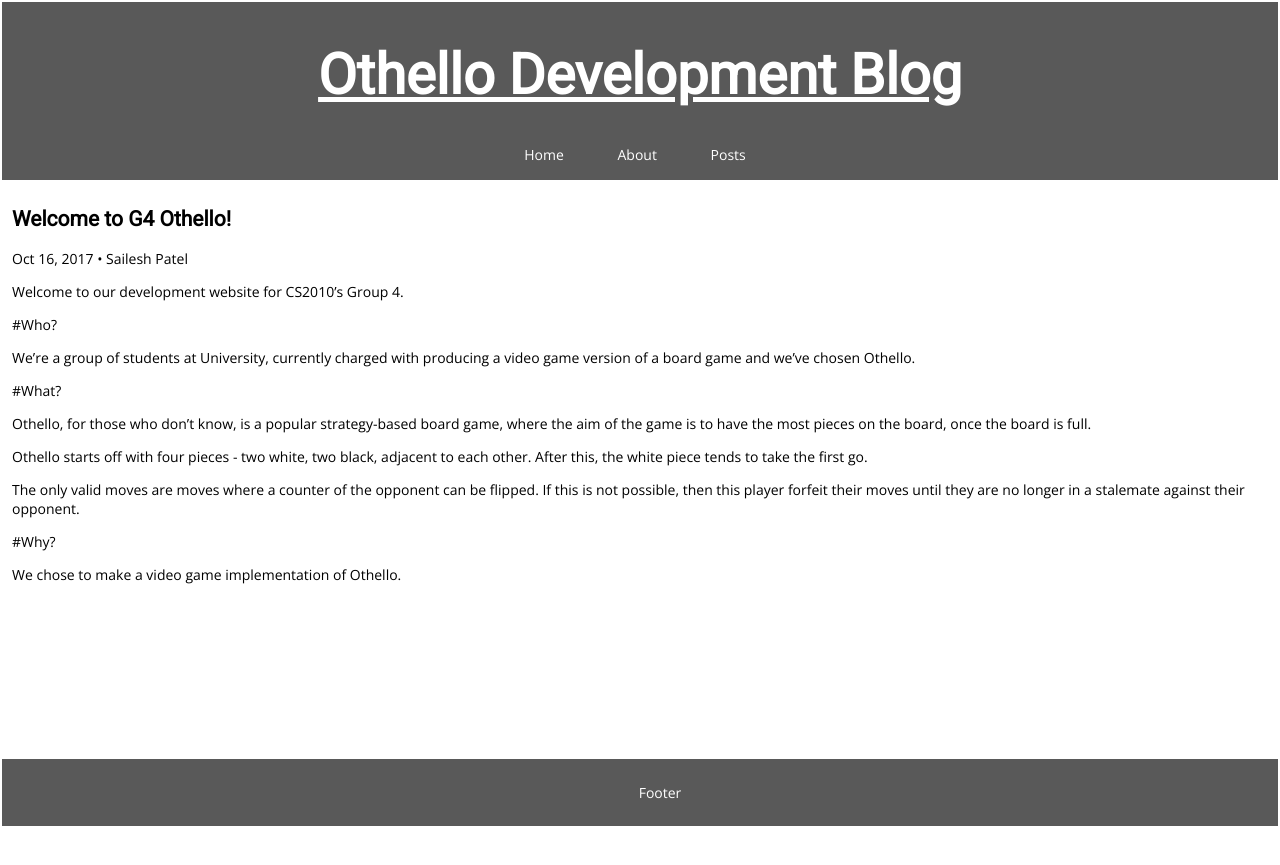
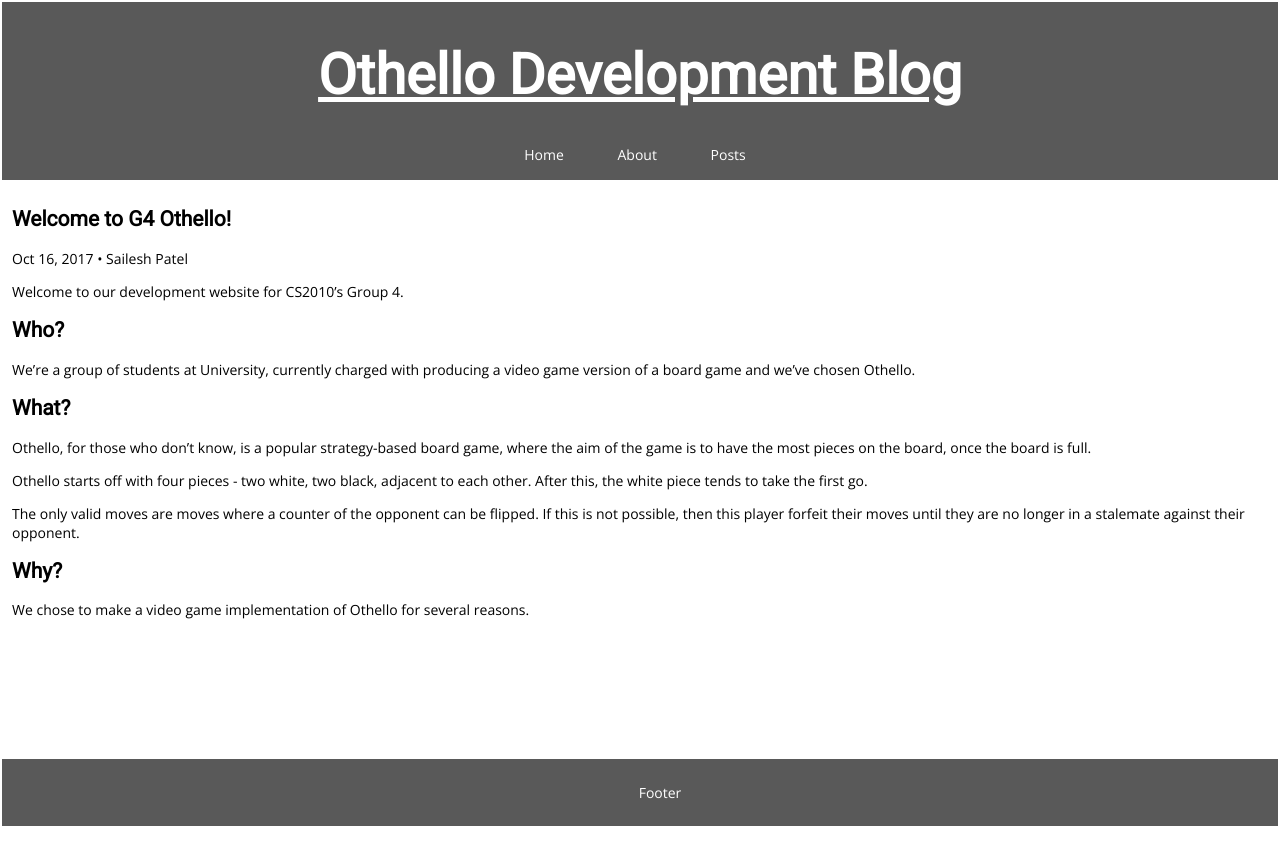
Before and after one commit to SaileshPatel/othello-website, a Jekyll site: the page built from _posts/2017-10-16-welcome-to-g4-othello.markdown, in a window 1280 px wide. Shown: the top 865 px of the page. Built offline with Jekyll 4.4.1, drawn with Linux system fonts in a browser that asks for light colours.

Commit message:
modified sass

```diff
--- a/_posts/2017-10-16-welcome-to-g4-othello.markdown
+++ b/_posts/2017-10-16-welcome-to-g4-othello.markdown
@@ -6,11 +6,11 @@ author: Sailesh Patel
 ---
 Welcome to our development website for CS2010's Group 4.
 
-#Who?
+## Who?
 
 We're a group of students at University, currently charged with producing a video game version of a board game and we've chosen Othello.
 
-#What?
+## What?
 
 Othello, for those who don't know, is a popular strategy-based board game, where the aim of the game is to have the most pieces on the board, once the board is full.
 
@@ -18,6 +18,6 @@ Othello starts off with four pieces - two white, two black, adjacent to each oth
 
 The only valid moves are moves where a counter of the opponent can be flipped. If this is not possible, then this player forfeit their moves until they are no longer in a stalemate against their opponent.
 
-#Why?
+## Why?
 
-We chose to make a video game implementation of Othello.
+We chose to make a video game implementation of Othello for several reasons.
--- a/css/main.scss
+++ b/css/main.scss
@@ -4,7 +4,7 @@
 @import url('https://fonts.googleapis.com/css?family=Open+Sans|Roboto');
 
 $header-fonts: "Roboto", "Open Sans", serif;
-$regular-fonts: "Open Sans", "Roboto", serif;
+$regular-fonts: "Open Sans", "Roboto", Arial;
 $font-size: 14px;
 
 html {
@@ -59,6 +59,7 @@ header a {
 
 .nav > li > a:hover {
   color: #c1c1c1;
+  text-decoration: underline;
 }
 
 .footer {
```
